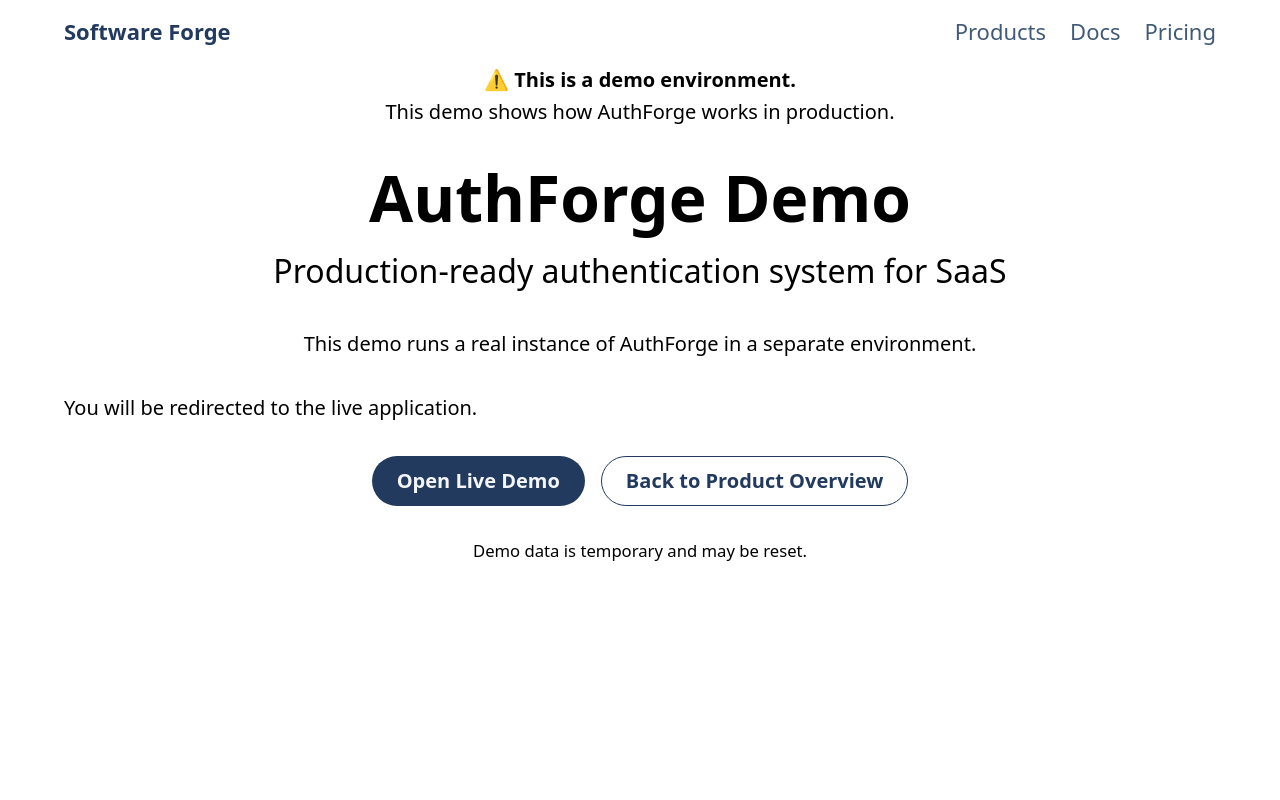
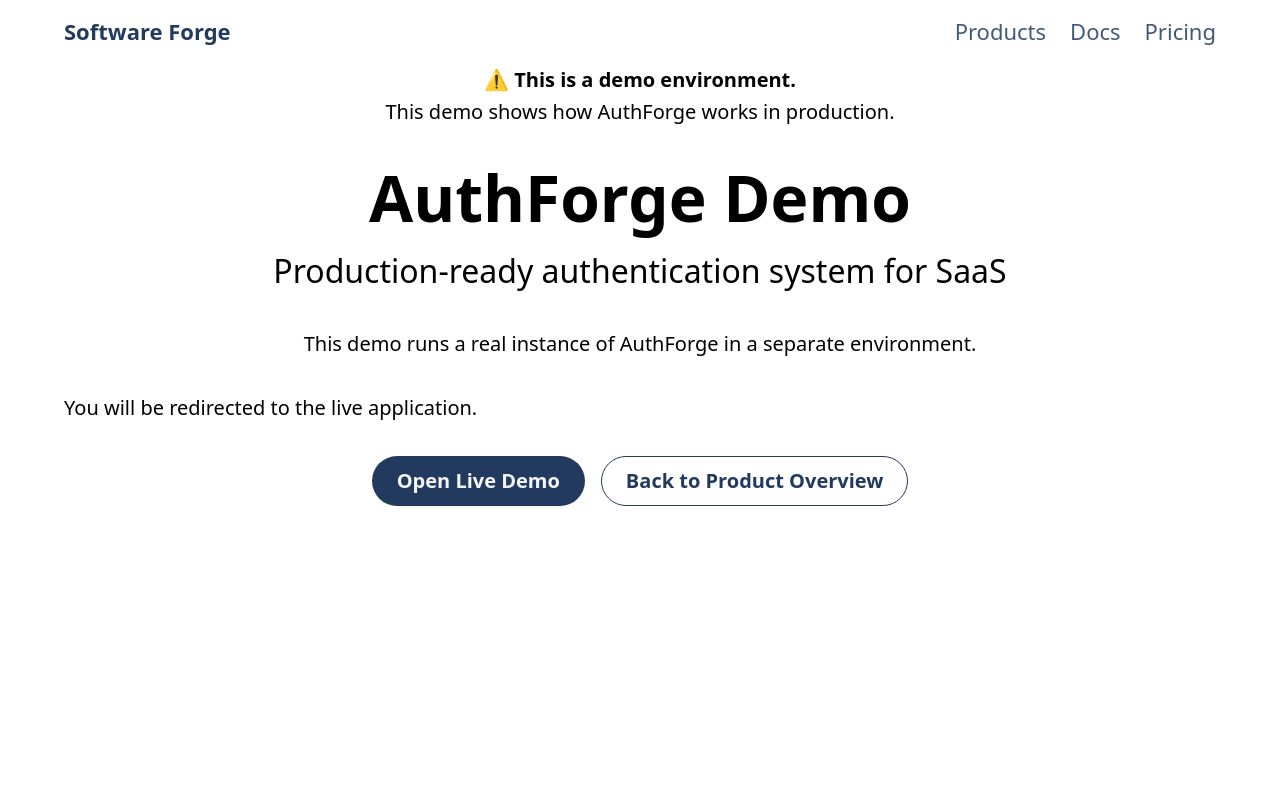
Before and after one commit to Grammeri/nextjs-landing, a Next.js app: page /demo in a window 1280 px wide. Shown: the top 800 px of the page. Built offline with nearby package versions, Linux system fonts and the light colour scheme.

Commit message:
chore(demo): remove temporary data disclaimer

```diff
--- a/src/app/(demo)/demo/page.tsx
+++ b/src/app/(demo)/demo/page.tsx
@@ -26,7 +26,6 @@ export default function AuthForgeDemoPage() {
           Back to Product Overview
         </Button>
       </div>
-      <small>Demo data is temporary and may be reset.</small>
     </section>
   );
 }
```
